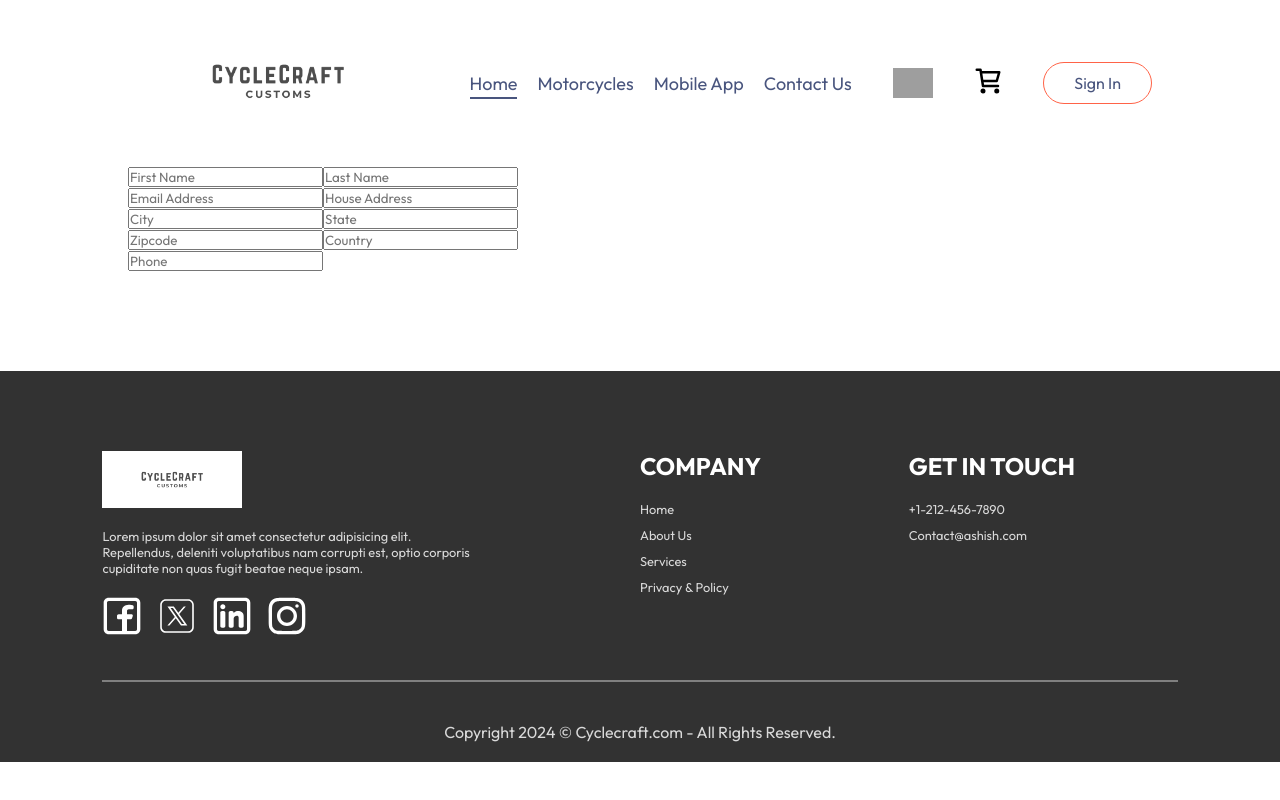
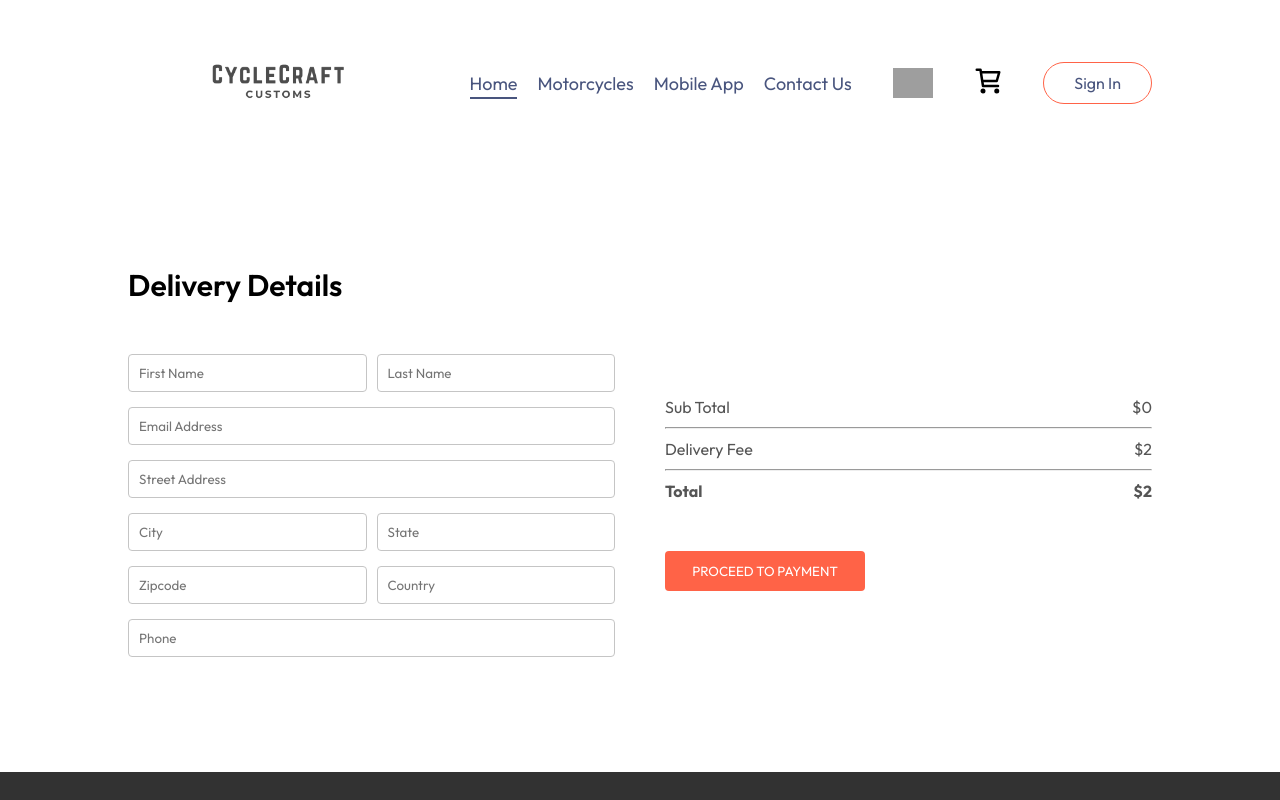
Before and after one commit to Ashish-k-Gupta/CycleCraft, a React (Vite) app: page /placeOrder in a window 1280 px wide. Shown: the top 800 px of the page. Built offline with nearby package versions, Linux system fonts and the light colour scheme; grey boxes are pictures that could not be loaded.

Commit message:
the part from tutorial is done, completed checkout page too, now I'll have to download better picture and make it look better

```diff
--- a/src/pages/placeOrder/placeOrder.css
+++ b/src/pages/placeOrder/placeOrder.css
@@ -0,0 +1,42 @@
+.placeOrder{
+    display: flex;
+    align-items: center;
+    justify-content: space-between;
+    gap: 50px;
+    margin-top: 100px;
+}
+
+.placeOrderLeft{
+    width: 100%;
+    max-width: max(30%, 500px);
+}
+
+.placeOrderLeft .title{
+    color: black;
+    font-size: 30px;
+    font-weight: 600;
+    margin-bottom: 50px;
+}
+
+.placeOrderLeft input{
+    margin-bottom: 15px;
+    width: 100%;
+    padding: 10px;
+    border: 1px solid #c5c5c5;
+    border-radius: 4px;
+    outline-color: tomato;
+}
+
+.placeOrderLeft .multiField{
+    display: flex;
+    gap: 10px;
+}
+
+.placeOrderRight{
+    width: 100%;
+    max-width: max(40%, 500px);
+}
+
+.placeOrder .cartTotal button{
+    margin-top: 30px;
+}
--- a/src/pages/placeOrder/placeOrder.jsx
+++ b/src/pages/placeOrder/placeOrder.jsx
@@ -1,18 +1,24 @@
-import React from 'react'
+import React, { useContext } from 'react'
 import '../placeOrder/placeOrder.css'
+import { StoreContext } from '../../context/StoreContext'
 
 
 const PlaceOrder = () => {
+
+  const {getTotalCartAmount} = useContext(StoreContext)
+
+
+
   return (
-    <form className='palceOrder'>
+    <form className='placeOrder'>
       <div className="placeOrderLeft">
-        <p className="title"></p>
-        <div className="multiFields">
+        <p className="title">Delivery Details</p>
+        <div className="multiField">
           <input type="text" placeholder='First Name'/>
           <input type="text" placeholder='Last Name'/>
         </div>
         <input type="email" placeholder='Email Address' />
-        <input type="text" placeholder='House Address'/>
+        <input type="text" placeholder='Street Address'/>
         <div className="multiField">
           <input type="text" placeholder='City'/>
           <input type="text" placeholder='State' />
@@ -23,7 +29,30 @@ const PlaceOrder = () => {
         </div>
         <input type="text" placeholder='Phone' />
       </div>
-      <div className="placeOrderRight"></div>
+
+
+      <div className="placeOrderRight">
+      <div className="cartTotal">
+            <h2>Cart Total</h2>
+            <div>
+              <div className="cartTotalDetails">
+                <p>Sub Total</p>
+                <p>${getTotalCartAmount()}</p>
+              </div>
+              <hr />
+              <div className="cartTotalDetails">
+                <p>Delivery Fee</p>
+                <p>${2}</p>
+              </div>
+              <hr />
+              <div className="cartTotalDetails">
+                <b>Total</b>
+                <b>${getTotalCartAmount() + 2}</b>
+              </div>
+            </div>
+          <button>PROCEED TO PAYMENT</button>
+          </div>
+      </div>
     </form>
   )
 }
```
